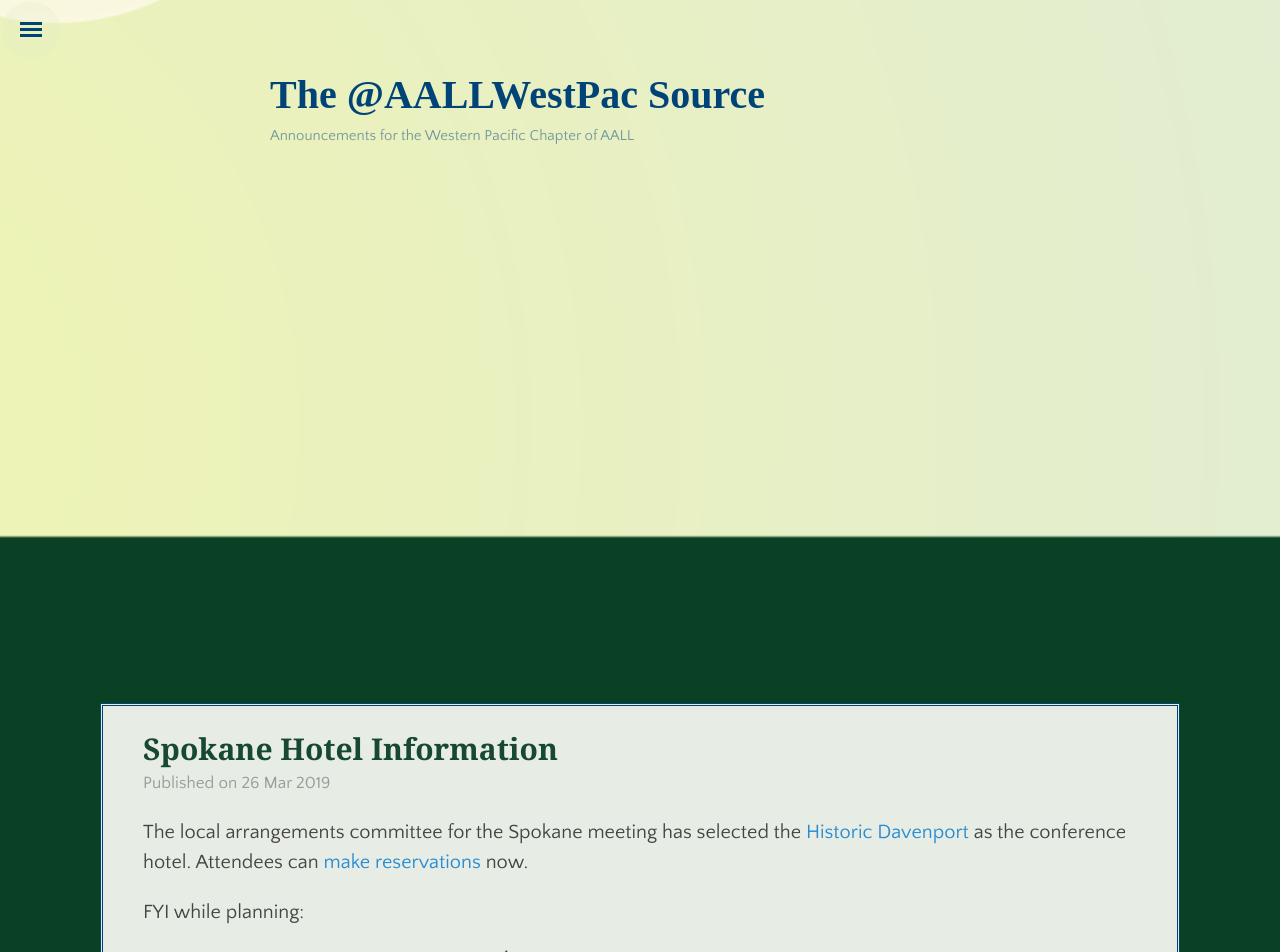
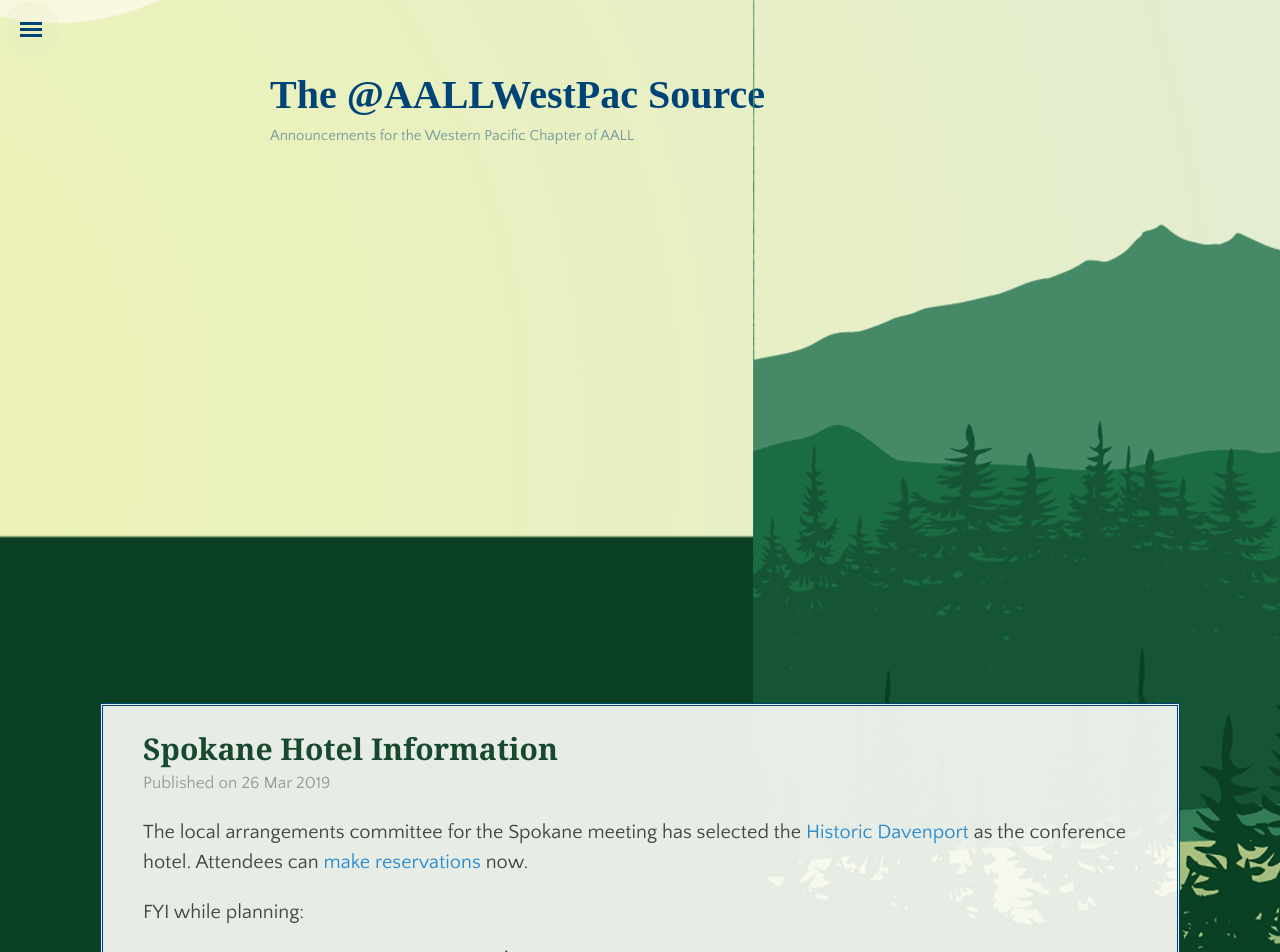
Before and after one commit to aallwestpac/aallwestpac.github.io, a Jekyll site: the page built from index.html, in a window 1280 px wide. Shown: the top 952 px of the page. Built offline with Jekyll 4.4.1, drawn with Linux system fonts in a browser that asks for light colours; some web fonts are replaced; the list of posts is cut into pages by our own code.

Commit message:
Update _westpac.scss
svg support depends on browser – not using

```diff
--- a/_sass/_westpac.scss
+++ b/_sass/_westpac.scss
@@ -32,9 +32,7 @@ body {
 
 }
 .parallax {
-/*   background: url(../../assets/design/foreground.png) no-repeat scroll center top;*/
-   background: url(../../assets/design/foreground1.svg) no-repeat scroll center -10vh;
-   background-size: 100vw 100vh;
+   background: url(../../assets/design/foreground.png) no-repeat scroll center top;
 }
 
 .content {
```
